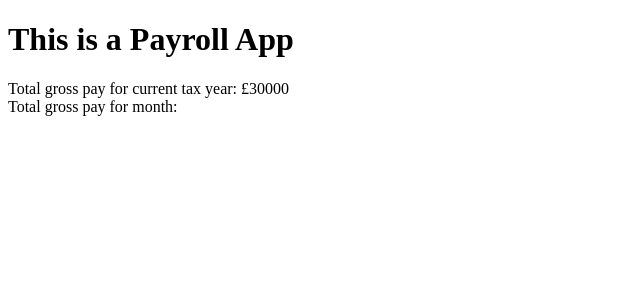
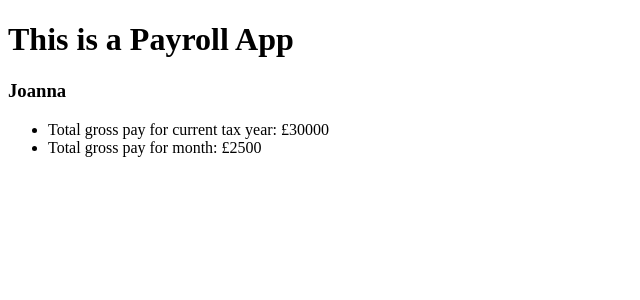
Before and after one commit to joannafawl/payroll-app, an Angular app: page / in a window 1280 px wide. Shown: the top 300 px of the page, without its empty margins (0-640 px from the left). Built offline with nearby package versions, Linux system fonts and the light colour scheme.

Commit message:
Pass tests to display monthly gross pay

```diff
--- a/src/app/payslip/payslip.component.html
+++ b/src/app/payslip/payslip.component.html
@@ -1,3 +1,5 @@
-<span data-testid="grossPayYear" >Total gross pay for current tax year: £{{ user.salary }}</span>
-<br>
-<span data-testid="grossPayMonth">Total gross pay for month: </span>
+<h3 data-testid="employeeName">{{ user.name }}</h3>
+<ul>
+    <li data-testid="grossPayYear" >Total gross pay for current tax year: £{{ user.salary }}</li>
+    <li data-testid="grossPayMonth">Total gross pay for month: £{{ calculateMonthlyGrossPay() }}</li>
+</ul>
--- a/src/app/payslip/payslip.component.ts
+++ b/src/app/payslip/payslip.component.ts
@@ -23,4 +23,8 @@ export class PayslipComponent implements OnInit {
       // this.user = this.http.get<User>('127.0.0.1:4201');
   }
 
+  calculateMonthlyGrossPay(): number {
+    return this.user.salary / 12;
+  }
+
 }
```
Also changed, not shown: 1 other file (tests, documents, lock files or other folders).
